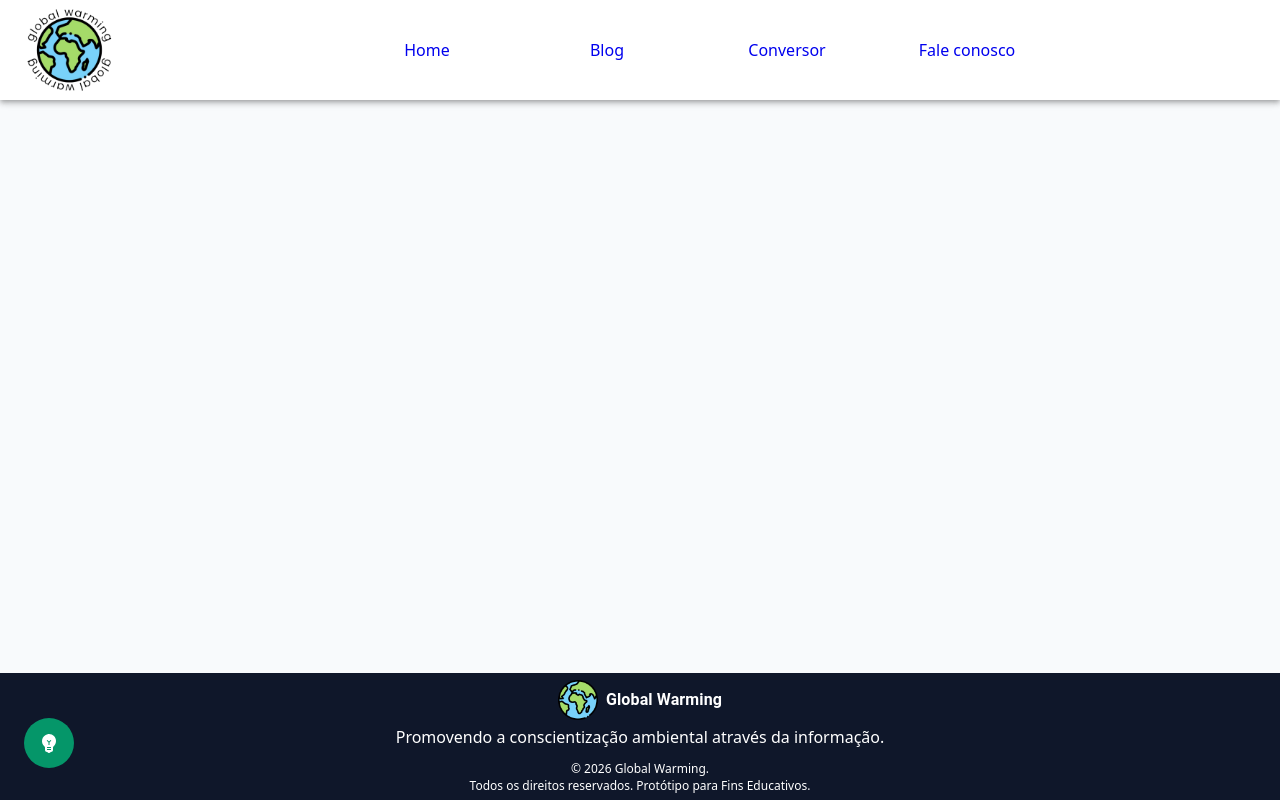
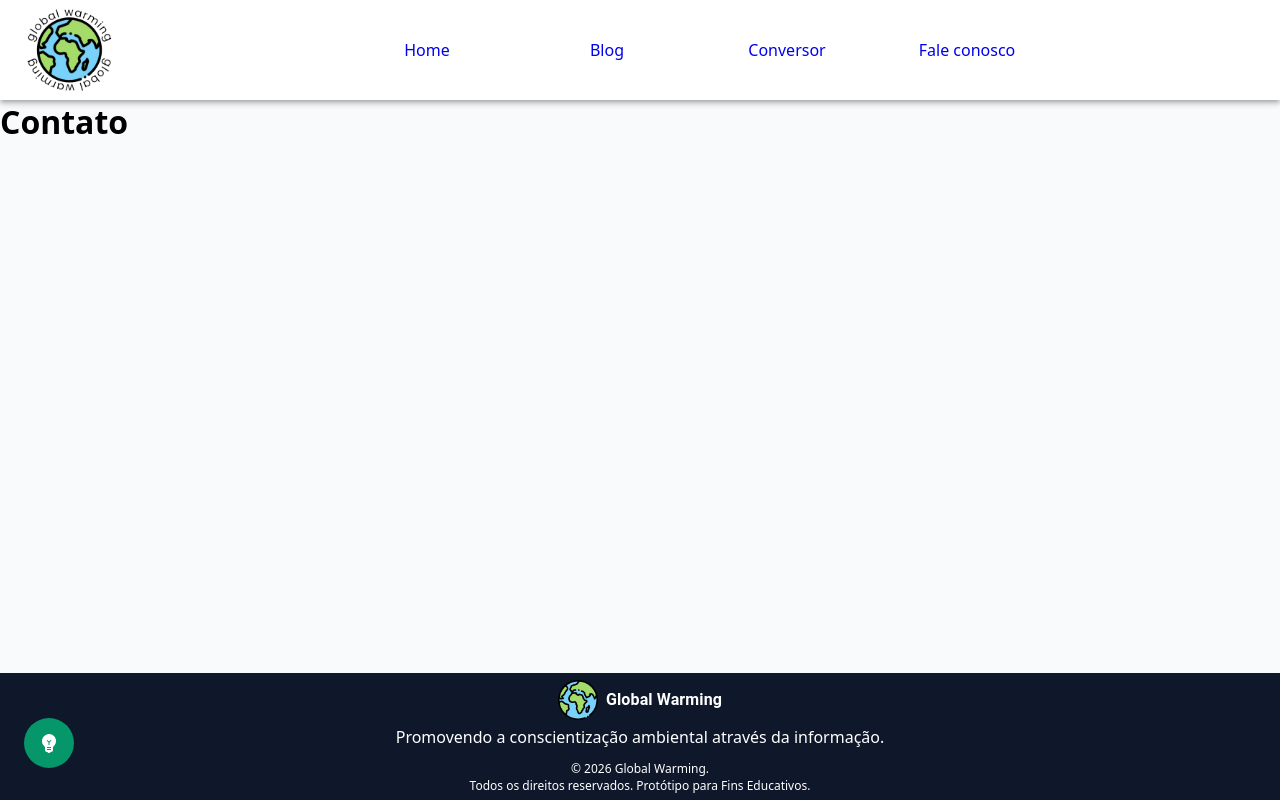
Before and after one commit to RobsonRomualdo/aquecimento_global, a React (Vite) app: page /faleconosco in a window 1280 px wide. Built offline with nearby package versions, Linux system fonts and the light colour scheme.

Commit message:
Estrutura da página Fale Conosco
Adiciona a estrutura inicial da página utilizando React e componentes reutilizáveis do projeto.

```diff
--- a/src/pages/faleconosco.jsx
+++ b/src/pages/faleconosco.jsx
@@ -6,6 +6,11 @@ function FaleConosco() {
     return (
         <>
             <Header/>
+
+            <main>
+                <h1>Contato</h1>
+            </main>
+
             <Footer/>
             <ADrawer/>
         </>
```
Also changed, not shown: src/css/faleconosco.css (added).
